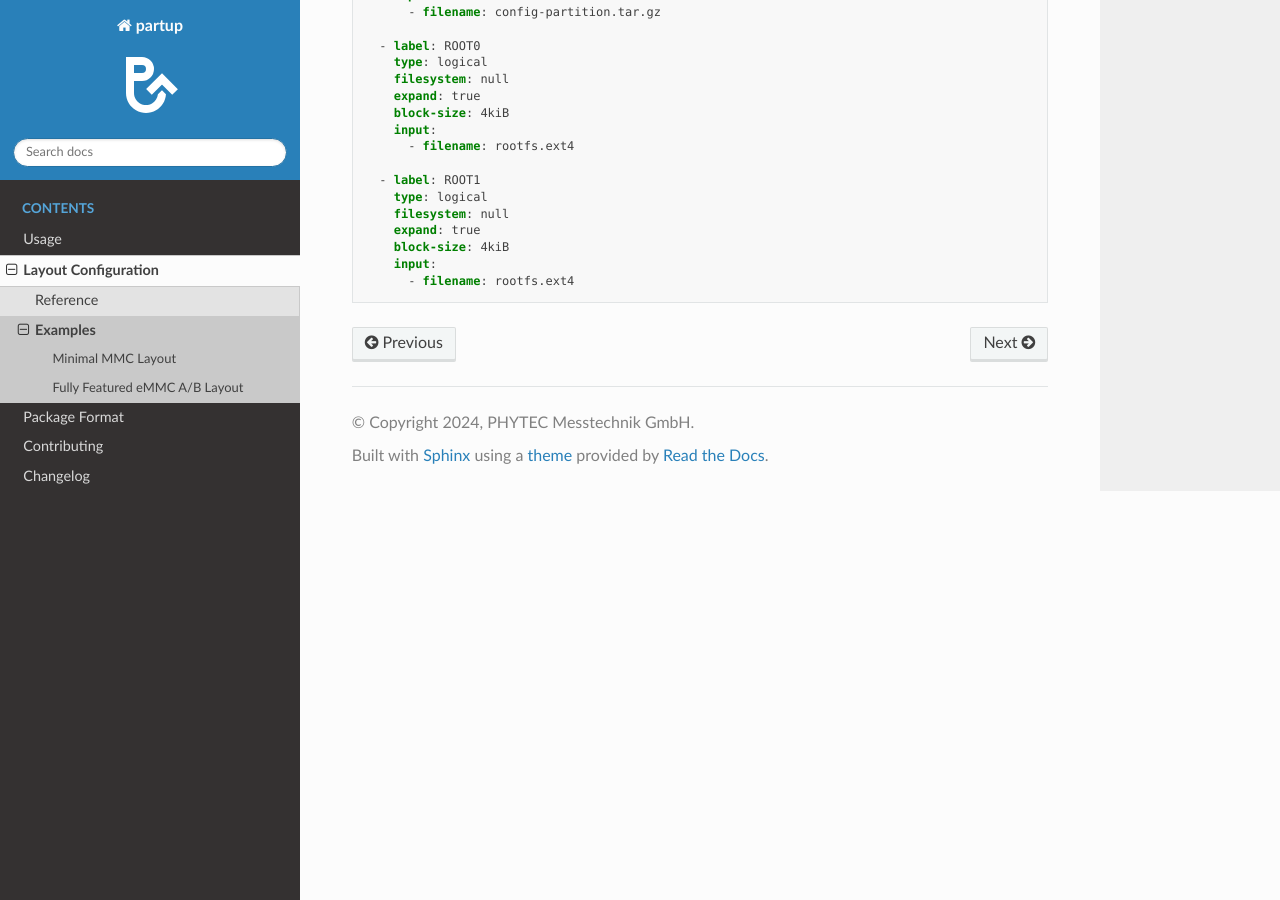
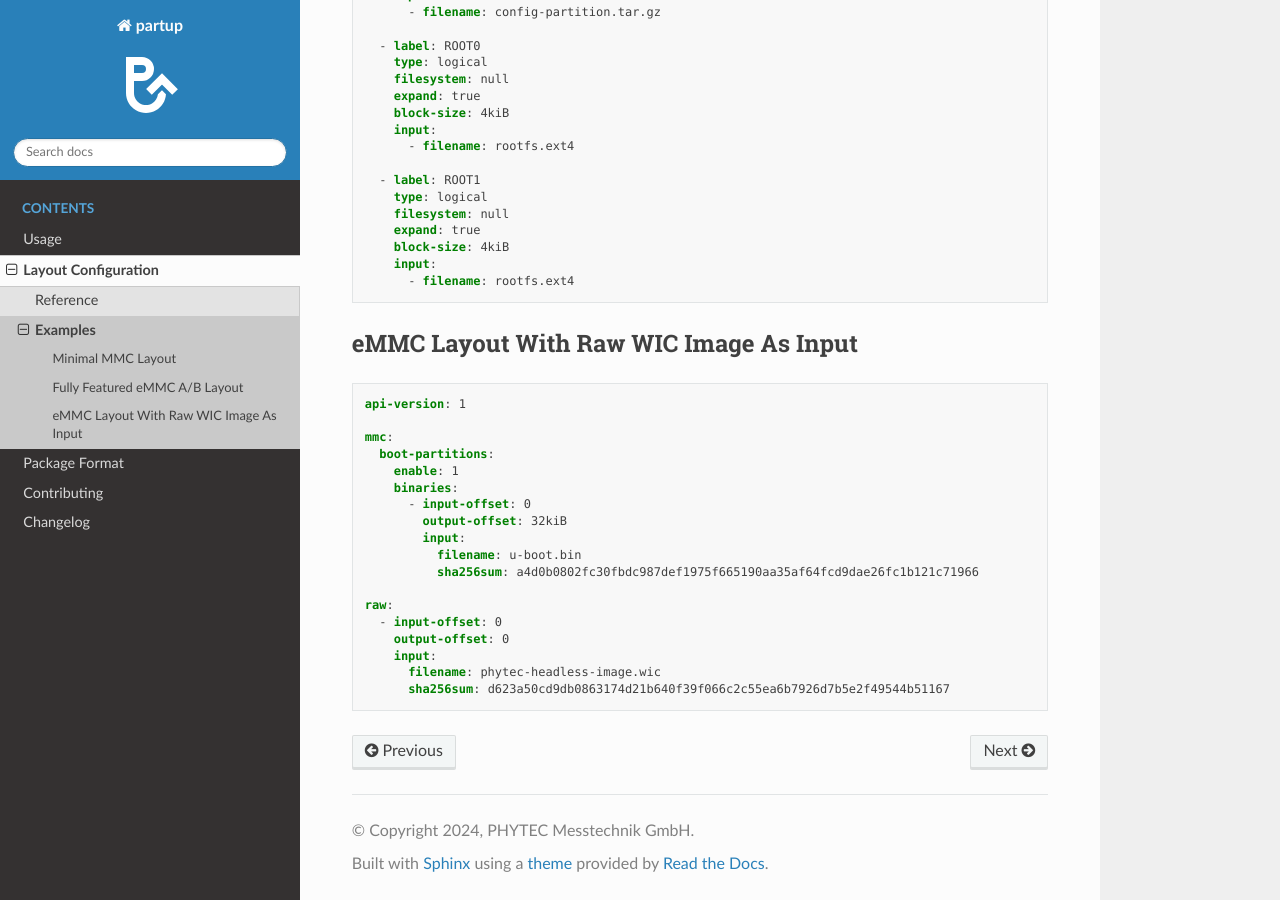
Before and after one commit to phytec/partup, a Sphinx documentation site: the page built from doc/layout-config-examples.rst, in a window 1280 px wide and 900 px high, scrolled down 1725 px. Built offline with Sphinx 7.4.7 and the Read the Docs theme 3.1.0, drawn with Linux system fonts in a browser that asks for light colours.

Commit message:
doc: layout-config-examples: Add example with WIC image
Add an example with WIC image as the input. eMMC specific features are
still supported in this mode.

Signed-off-by: Martin Schwan <m.schwan@phytec.de>

```diff
--- /dev/null
+++ b/doc/data/layout-raw-wic.yaml
@@ -0,0 +1,18 @@
+api-version: 1
+
+mmc:
+  boot-partitions:
+    enable: 1
+    binaries:
+      - input-offset: 0
+        output-offset: 32kiB
+        input:
+          filename: u-boot.bin
+          sha256sum: a4d0b0802fc30fbdc987def1975f665190aa35af64fcd9dae26fc1b121c71966
+
+raw:
+  - input-offset: 0
+    output-offset: 0
+    input:
+      filename: phytec-headless-image.wic
+      sha256sum: d623a50cd9db0863174d21b640f39f066c2c55ea6b7926d7b5e2f49544b51167
--- a/doc/layout-config-examples.rst
+++ b/doc/layout-config-examples.rst
@@ -12,3 +12,9 @@ Fully Featured eMMC A/B Layout
 
 .. literalinclude:: data/layout-ab-emmc.yaml
    :language: yaml
+
+eMMC Layout With Raw WIC Image As Input
+---------------------------------------
+
+.. literalinclude:: data/layout-raw-wic.yaml
+   :language: yaml
```
